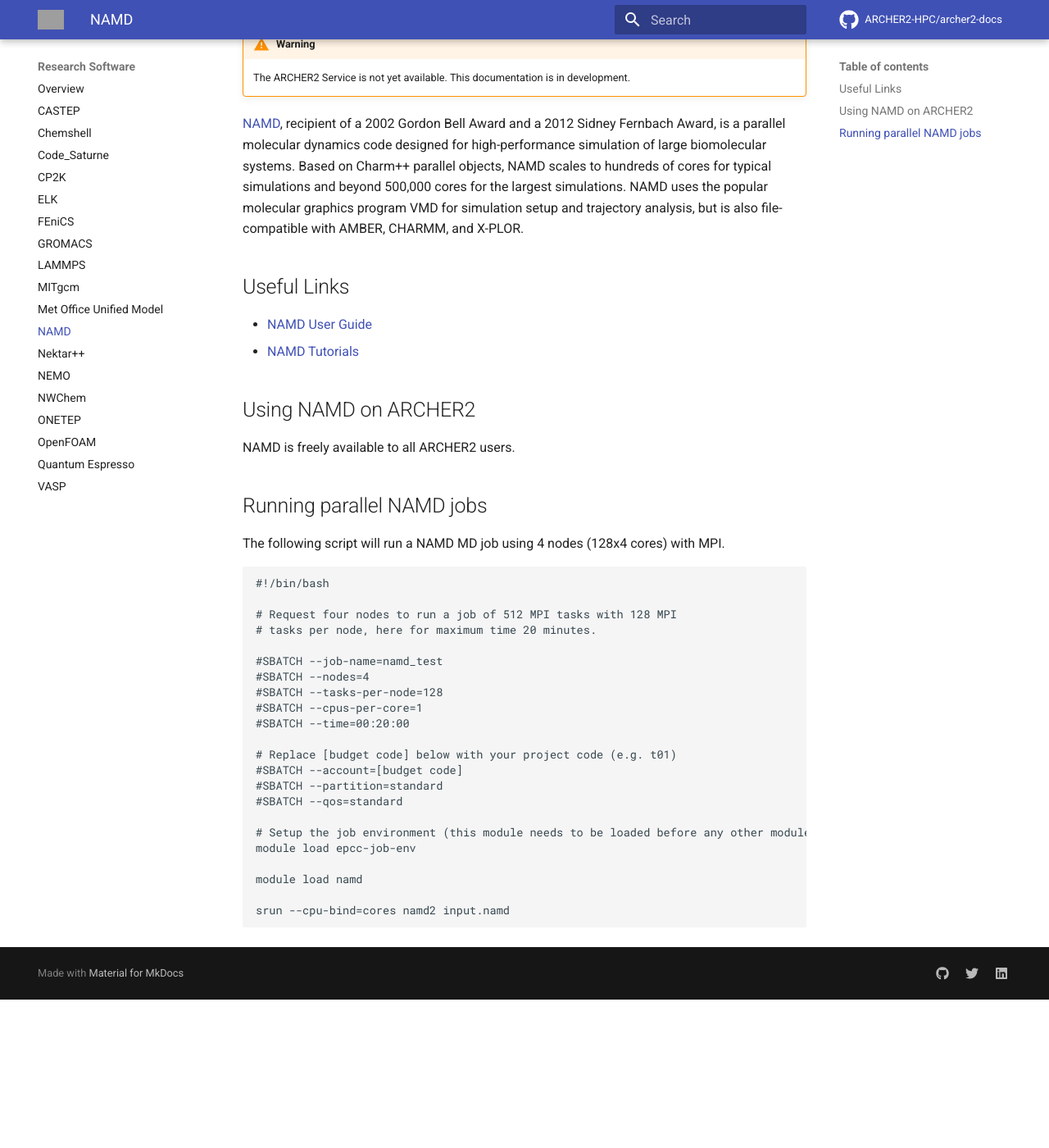
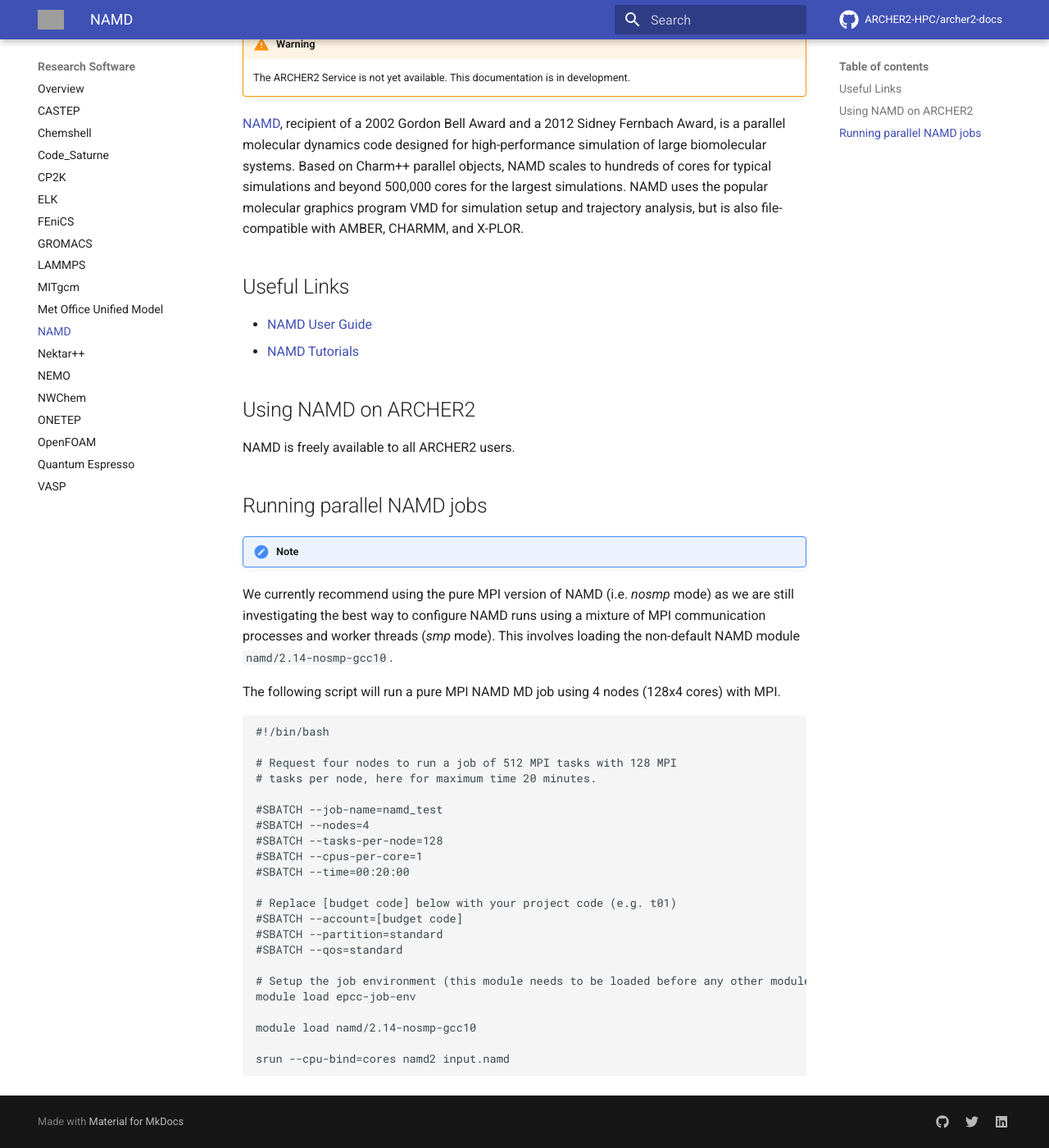
Before and after one commit to ARCHER2-HPC/archer2-docs, an MkDocs documentation site: the page built from docs/research-software/namd/namd.md, in a window 1280 px wide and 1400 px high, scrolled down 193 px. Shown: the whole window at 82% size. Built offline with MkDocs 1.6.1 and Material for MkDocs 9.7.7, drawn with Linux system fonts in a browser that asks for light colours; comment, search, counter and statistics services are not loaded; before the commit the page ends 1412 px from its top, so only the background shows below that; grey boxes are pictures that could not be loaded.

Commit message:
Updated to use nosmp version

````diff
--- a/docs/research-software/namd/namd.md
+++ b/docs/research-software/namd/namd.md
@@ -24,8 +24,16 @@
 
 ## Running parallel NAMD jobs
 
-The following script will run a NAMD MD job using 4 nodes (128x4 cores)
-with MPI.
+!!! note
+
+We currently recommend using the pure MPI version of NAMD
+(i.e. _nosmp_ mode) as we are still investigating the best way to
+configure NAMD runs using a mixture of MPI communication processes and
+worker threads (_smp_ mode). This involves loading the non-default
+NAMD module `namd/2.14-nosmp-gcc10`.
+
+The following script will run a pure MPI NAMD MD job using 4 nodes
+(128x4 cores) with MPI.
 
 ```
 #!/bin/bash
@@ -47,7 +55,7 @@
 # Setup the job environment (this module needs to be loaded before any other modules)
 module load epcc-job-env
 
-module load namd
+module load namd/2.14-nosmp-gcc10
 
 srun --cpu-bind=cores namd2 input.namd
 ```
````
